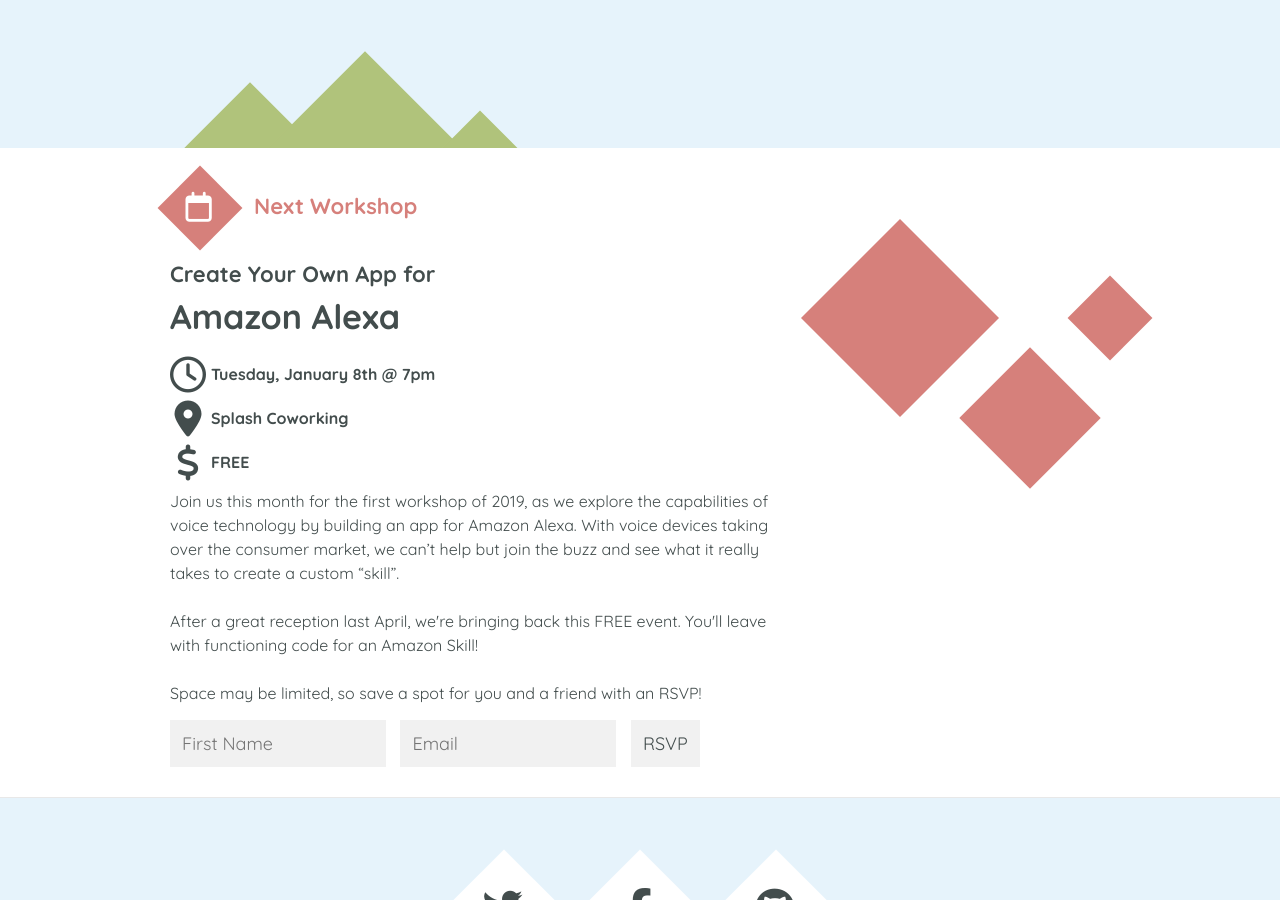
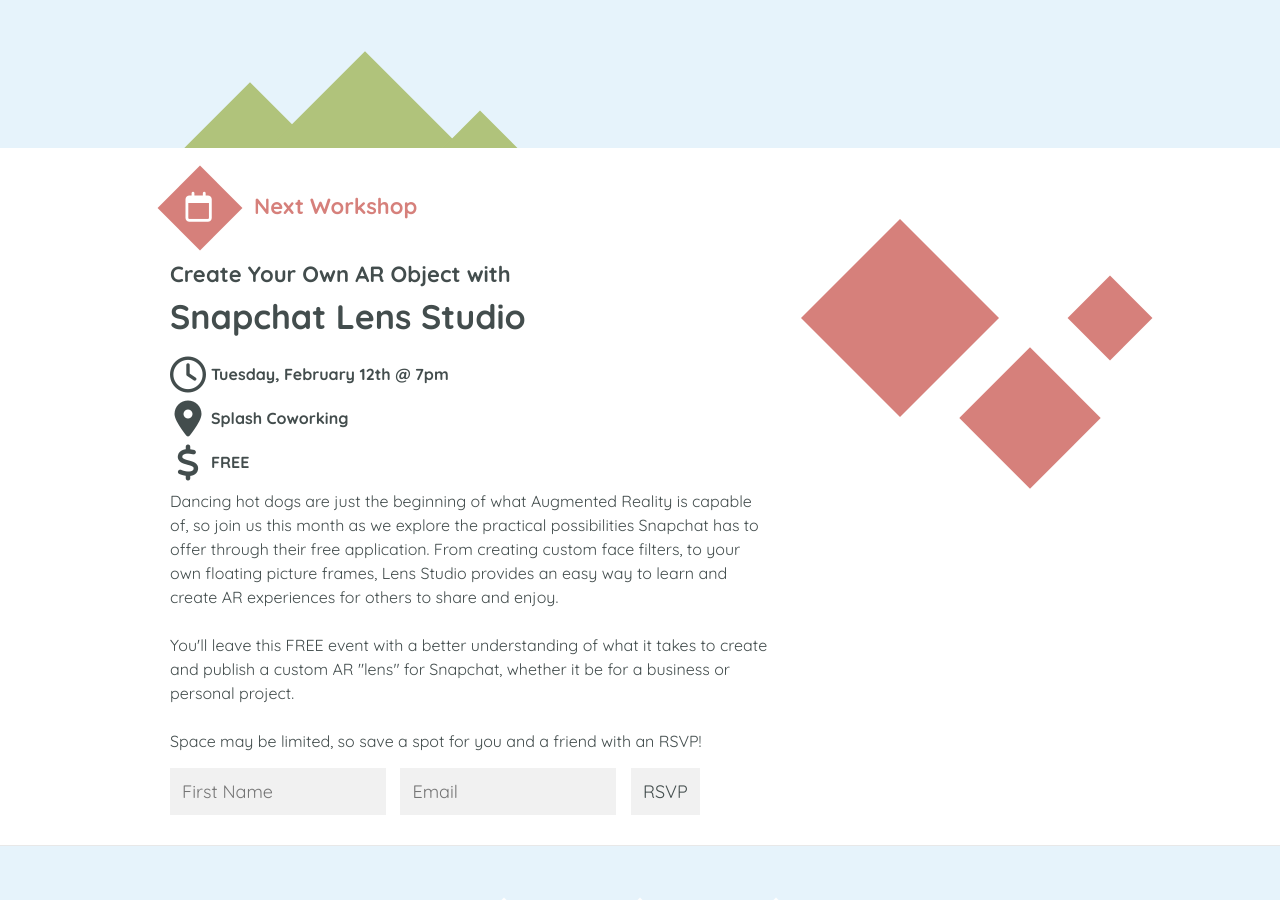
Before and after one commit to CommunityCodes/communitycodes.github.io, a Jekyll site: the page built from index.html, in a window 1280 px wide and 900 px high, scrolled down 451 px. Built offline with Jekyll 4.4.1, drawn with Linux system fonts in a browser that asks for light colours; nearby versions of some CDN libraries.

Commit message:
feb topic

```diff
--- a/index.html
+++ b/index.html
@@ -15,17 +15,17 @@
             <div class="icon"><i class="fa fa-calendar-o" aria-hidden="true"></i></div>
             <h2>Next Workshop</h2>
           </div>
-          <h4>Create Your Own App for</h4>
-          <h3>Amazon Alexa</h3>
-          <div class="date"><i class="fa fa-clock-o" aria-hidden="true"></i><p>Tuesday, January 8th @ 7pm</p></div>
+          <h4>Create Your Own AR Object with</h4>
+          <h3>Snapchat Lens Studio</h3>
+          <div class="date"><i class="fa fa-clock-o" aria-hidden="true"></i><p>Tuesday, February 12th @ 7pm</p></div>
           <div class="location"><i class="fa fa-map-marker" aria-hidden="true"></i><a href="https://www.google.com/maps/dir/''/splashcoworking/data=!4m5!4m4!1m0!1m2!1m1!1s0x865ca8665edf10cf:0xe81fc4ee612c86a7?sa=X&ved=0ahUKEwjTo_y9kIHaAhUEd6wKHUuzAREQ9RcIfDAM" target="_blank"><p>Splash Coworking</p></a></div>
           <div class="free"><i class="fa fa-dollar" aria-hidden="true"></i><p>FREE</p></div>
           <!-- <div class="file"><i class="fa fa-file" aria-hidden="true"></i><a href="/game.html" download><p>game.html</p></a></div> -->
           <p class="description">
-            Join us this month for the first workshop of 2019, as we explore the capabilities of voice technology by building an app for Amazon Alexa. With voice devices taking over the consumer market, we can’t help but join the buzz and see what it really takes to create a custom “<a href="https://www.amazon.com/b?ie=UTF8&node=13727921011" target="_blank">skill</a>”.
+            Dancing hot dogs are just the beginning of what Augmented Reality is capable of, so join us this month as we explore the practical possibilities Snapchat has to offer through their free application. From creating custom face filters, to your own floating picture frames, Lens Studio provides an easy way to learn and create AR experiences for others to share and enjoy.
             <br>
             <br>
-            After a great reception last April, we're bringing back this FREE event. You'll leave with functioning code for an Amazon Skill!
+            You'll leave this FREE event with a better understanding of what it takes to create and publish a custom AR "lens" for Snapchat, whether it be for a business or personal project.
             <br>
             <br>
             Space may be limited, so save a spot for you and a friend with an RSVP!
```
